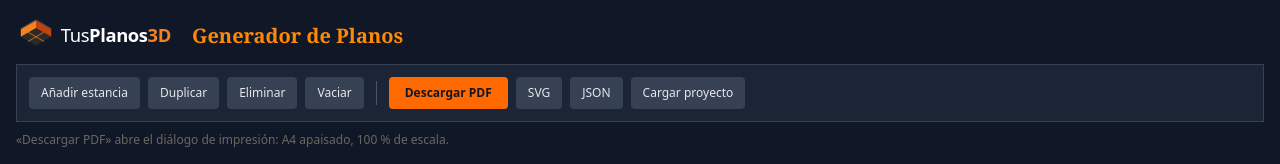
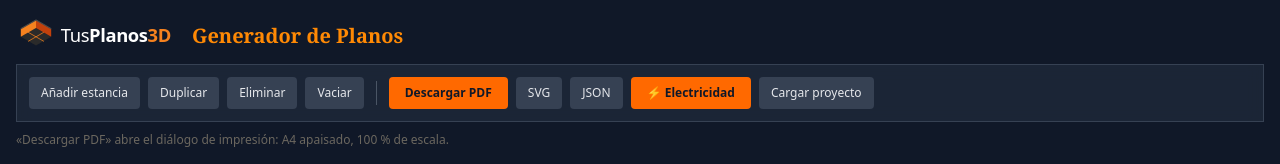
Before and after one commit to montyxace-sys/pnanos3d, a Next.js app: page / in a window 1280 px wide. Shown: the top 164 px of the page. Built offline with nearby package versions, Linux system fonts and the light colour scheme; no server answers.

Commit message:
feat: add Electricity calculator button to planner toolbar

```diff
--- a/src/app/page.tsx
+++ b/src/app/page.tsx
@@ -213,6 +213,7 @@ export default function PlanEditor() {
         <button type="button" onClick={exportPdf} className={btnPrimary}>Descargar PDF</button>
         <button type="button" onClick={exportSvg} className={btn}>SVG</button>
         <button type="button" onClick={exportJson} className={btn}>JSON</button>
+    <button type="button" onClick={() => (window.location.href = withBase("/electricidad/"))} className={btnPrimary}>&#9889; Electricidad</button>
     {user && (
       <>
         <button type="button" onClick={saveCloud} className={btn}>Guardar cuenta</button>
```
